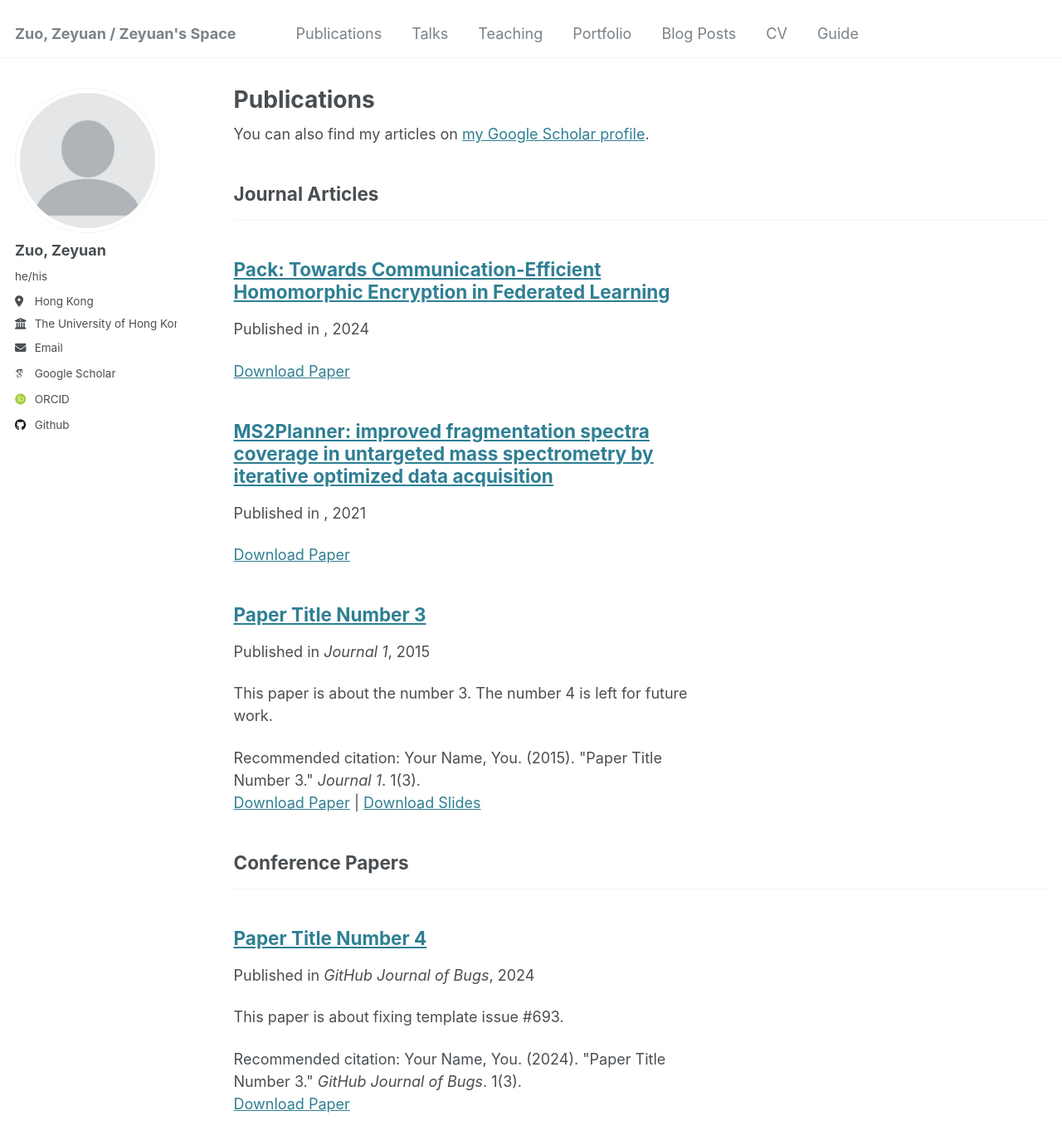
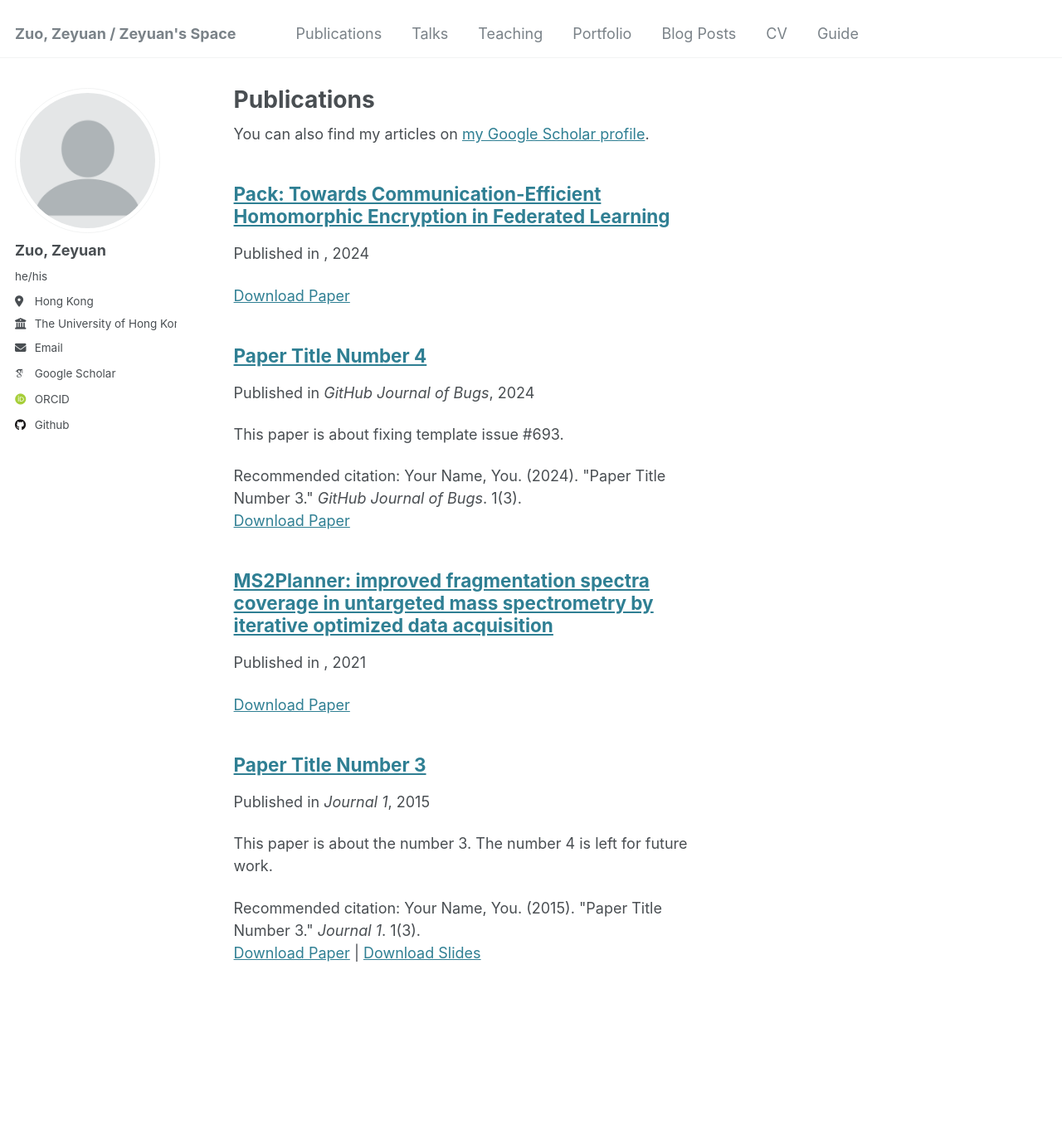
Before and after one commit to zeyuanz/zeyuanz.github.io, a Jekyll site: the page built from _pages/publications.html, in a window 1280 px wide and 1400 px high. Shown: the top 1380 px of the window at 83% size. Built offline with Jekyll 4.4.1, drawn with Linux system fonts in a browser that asks for light colours; some web fonts are replaced; some of the changed lines change nothing that is shown.

Commit message:
Update _config.yml

```diff
--- a/_config.yml
+++ b/_config.yml
@@ -75,11 +75,11 @@ author:
   zhihu            : # Username
 
 # Publication Category - The following the list of publication categories and their headings
-publication_category:
-  manuscripts:
-    title: 'Journal Articles'
-  conferences:
-    title: 'Conference Papers'
+#publication_category:
+  #manuscripts:
+    #title: 'Journal Articles'
+  #conferences:
+    #title: 'Conference Papers'
 
 # Site Settings
 teaser                   :  # filename of teaser fallback teaser image placed in /images/, .e.g. "500x300.png"
```
